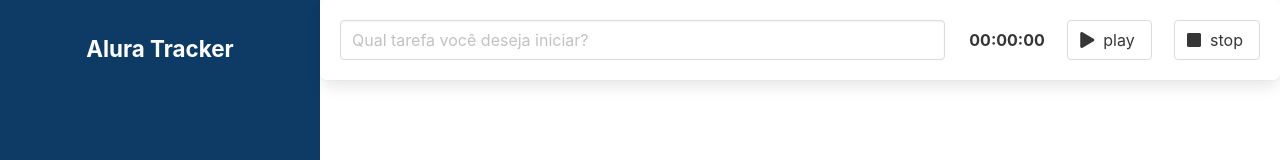
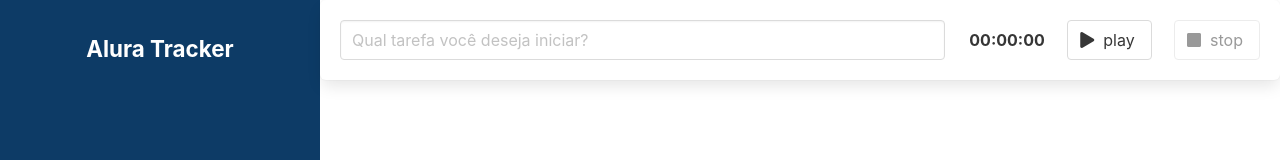
Before and after one commit to gabrielcaiana/alura-tracker, a Vue app: page / in a window 1280 px wide. Shown: the top 160 px of the page. Built offline with nearby package versions, Linux system fonts and the light colour scheme.

Commit message:
create button component

```diff
--- /dev/null
+++ b/src/components/Button.vue
@@ -0,0 +1,33 @@
+<template>
+  <button class="button" :disabled="disabled">
+    <span class="icon">
+      <i :class="`fas ${icon}`" />
+    </span>
+    <span>{{ label }}</span>
+  </button>
+</template>
+
+<script lang="ts">
+import { defineComponent } from 'vue';
+
+export default defineComponent({
+  name: 'Button',
+
+  props: {
+    icon: {
+      type: String,
+      default: null,
+    },
+
+    label: {
+      type: String,
+      default: null,
+    },
+
+    disabled: {
+      type: Boolean,
+      default: false,
+    },
+  },
+});
+</script>
--- a/src/components/Form.vue
+++ b/src/components/Form.vue
@@ -7,13 +7,14 @@
         aria-label="Formulário para cadastro de uma nova tarefa"
       >
         <input
+          v-model="description"
           type="text"
           class="input"
           placeholder="Qual tarefa você deseja iniciar?"
         />
       </div>
       <div class="column">
-        <Timer />
+        <Timer @timerFinish="finishTask" />
       </div>
     </div>
   </div>
@@ -26,5 +27,18 @@
   name: 'Form',
 
   components: { Timer },
+
+  data() {
+    return {
+      description: ''
+    }
+  },
+
+  methods: {
+    finishTask(time:number):void {
+      this.description = ''
+      console.log(time)
+    }
+  }
 });
 </script>
--- a/src/components/Timer.vue
+++ b/src/components/Timer.vue
@@ -1,44 +1,41 @@
 <template>
   <div class="is-flex is-align-items-center is-justify-content-space-between">
     <Stopwatch :timer="timer" />
-
-    <button class="button" @click="start">
-      <span class="icon">
-        <i class="fas fa-play" />
-      </span>
-      <span>play</span>
-    </button>
-    <button class="button" @click="finish">
-      <span class="icon">
-        <i class="fas fa-stop" />
-      </span>
-      <span>stop</span>
-    </button>
+    <Button icon="fa-play" label="play" :disabled="active" @click="start" />
+    <Button icon="fa-stop" label="stop" :disabled="!active" @click="finish" />
   </div>
 </template>
 
 <script lang="ts">
 import { defineComponent } from 'vue';
 import Stopwatch from "@/components/Stopwatch.vue"
+import Button from "@/components/Button.vue"
 
 export default defineComponent({
   name: 'Timer',
 
-  components: { Stopwatch },
+  components: { Stopwatch, Button },
+
+  emits: ['timerFinish'],
 
   data() {
     return {
       timer: 0,
       interval: 0,
+      active: false
     };
   },
 
   methods: {
     start() {
       this.interval = setInterval(() => (this.timer += 1), 1000);
+      this.active = true
     },
-    finish() {
+    finish():void {
+      this.active = false
       clearInterval(this.interval);
+      this.$emit('timerFinish', this.timer)
+      this.timer = 0
     },
   },
 });
```
